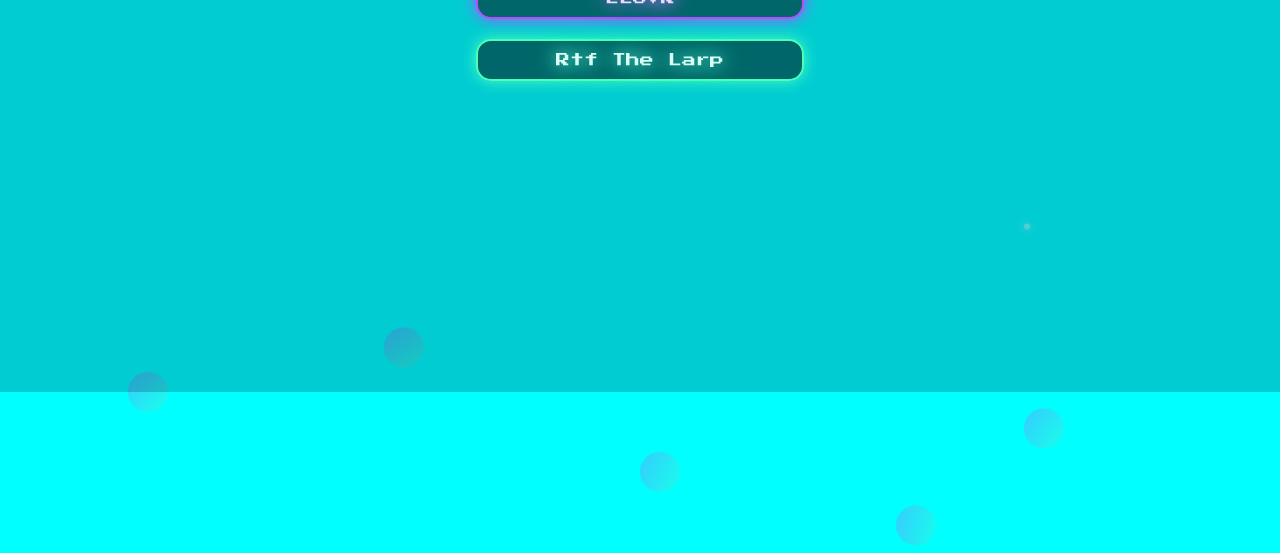
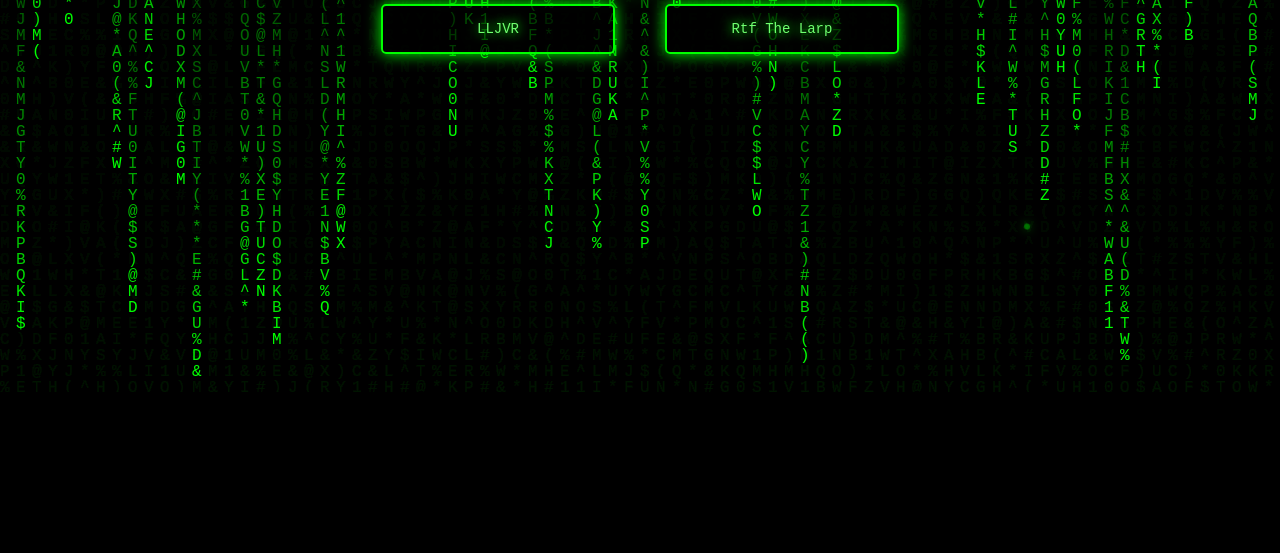
Before and after one commit to sizemoregd-creator/HelloKitty.cc, a plain HTML site: page index.html in a window 1280 px wide. Shown: the part 408-961 px from the top of the page. After the commit the page ends 800 px from the top, so only its background shows below. Drawn offline with Linux system fonts and the light colour scheme.

Commit message:
Update index.html

```diff
--- a/index.html
+++ b/index.html
@@ -11,80 +11,92 @@
       margin: 0;
       height: 100vh;
       overflow: hidden;
+      font-family: 'Press Start 2P', cursive;
+      background-color: black; /* hacker vibe */
+      color: #00ff00; /* terminal green */
       display: flex;
       flex-direction: column;
       align-items: center;
       justify-content: center;
-      font-family: 'Press Start 2P', cursive;
-      color: #d0a8ff;
-      background-color: cyan;
       perspective: 1000px;
       position: relative;
     }
 
-    /* Glowing title */
+    /* Hacker code rain canvas */
+    canvas {
+      position: absolute;
+      top: 0;
+      left: 0;
+      width: 100%;
+      height: 100%;
+      z-index: 0;
+    }
+
     h1 {
       font-size: 2em;
-      text-shadow: 0 0 15px #b84cff, 0 0 30px #b84cff;
-      margin-bottom: 40px;
+      text-shadow: 0 0 10px #00ff00;
+      margin-bottom: 20px;
       animation: glow 2s infinite alternate;
-      position: relative;
+      z-index: 2;
+      text-align: center;
+    }
+
+    @keyframes glow {
+      from { text-shadow: 0 0 10px #00ff00; }
+      to { text-shadow: 0 0 20px #00ff00, 0 0 40px #00ff00; }
+    }
+
+    /* Side-by-side boxes */
+    .boxes {
+      display: flex;
+      gap: 50px;
       z-index: 2;
     }
 
-    @keyframes glow {
-      from { text-shadow: 0 0 10px #b84cff; }
-      to { text-shadow: 0 0 25px #e6b3ff, 0 0 40px #b84cff; }
-    }
-
-    /* Boxes */
     .display-box {
-      width: 300px;
-      padding: 12px;
-      margin-bottom: 20px;
-      background: rgba(0, 0, 0, 0.5);
-      border: 2px solid #b84cff;
-      border-radius: 15px;
-      box-shadow: 0 0 15px #b84cff;
-      color: #fff;
+      width: 200px;
+      padding: 15px;
+      background: rgba(0, 0, 0, 0.7);
+      border: 2px solid #00ff00;
+      border-radius: 5px;
+      box-shadow: 0 0 15px #00ff00;
+      color: #00ff00;
       text-align: center;
       font-size: 14px;
       user-select: none;
       pointer-events: none;
       animation: textglow 3s infinite alternate;
-      z-index: 2;
-      transition: transform 0.3s, box-shadow 0.3s;
-    }
-
-    .display-box:hover {
-      transform: scale(1.05) rotate(-2deg);
-      box-shadow: 0 0 30px #b84cff, 0 0 50px #e6b3ff;
-    }
-
-    .display-box.secondary {
-      border-color: #4cffb8;
-      box-shadow: 0 0 15px #4cffb8;
-      animation: textglow2 3s infinite alternate;
+      font-family: 'Courier New', monospace;
     }
 
     @keyframes textglow {
-      from { text-shadow: 0 0 5px #b84cff; color: #cfa6ff; }
-      to { text-shadow: 0 0 25px #e6b3ff, 0 0 40px #b84cff; color: #fff; }
+      from { text-shadow: 0 0 5px #00ff00; color: #00ff00; }
+      to { text-shadow: 0 0 15px #00ff00, 0 0 30px #00ff00; color: #c0ffc0; }
     }
 
-    @keyframes textglow2 {
-      from { text-shadow: 0 0 5px #4cffb8; color: #a6fff2; }
-      to { text-shadow: 0 0 25px #80fff0, 0 0 40px #4cffb8; color: #fff; }
+    /* Floating hacker-style symbols */
+    .symbol {
+      position: absolute;
+      color: #00ff00;
+      font-size: 14px;
+      user-select: none;
+      opacity: 0.2;
+      animation: floatSymbol linear infinite;
     }
 
-    /* Sparkles */
+    @keyframes floatSymbol {
+      0% { transform: translateY(100vh) rotate(0deg); }
+      100% { transform: translateY(-100vh) rotate(360deg); }
+    }
+
+    /* Sparkles for cyber vibes */
     .sparkle {
       position: absolute;
       width: 6px;
       height: 6px;
-      background: white;
+      background: #00ff00;
       border-radius: 50%;
-      box-shadow: 0 0 10px #fff;
+      box-shadow: 0 0 10px #00ff00;
       animation: sparkleAnim 3s infinite;
     }
 
@@ -93,40 +105,24 @@
       50% { opacity: 1; transform: translateY(-20px) rotate(180deg); }
       100% { opacity: 0; transform: translateY(0) rotate(360deg); }
     }
-
-    /* Floating shapes background */
-    .shape {
-      position: absolute;
-      width: 40px;
-      height: 40px;
-      background: linear-gradient(45deg, #b84cff, #4cffb8);
-      opacity: 0.3;
-      border-radius: 50%;
-      animation: floatShape linear infinite;
-    }
-
-    @keyframes floatShape {
-      0% { transform: translateY(100vh) rotate(0deg); }
-      100% { transform: translateY(-100vh) rotate(360deg); }
-    }
-
-    .overlay {
-      position: absolute;
-      top: 0;
-      left: 0;
-      width: 100%;
-      height: 100%;
-      background: rgba(0, 0, 30, 0.2);
-      z-index: 1;
-    }
-
   </style>
 </head>
 <body>
-  <div class="overlay"></div>
+  <!-- Matrix-style code rain -->
+  <canvas id="matrix"></canvas>
+
   <h1>HelloKitty.cc</h1>
-  <div class="display-box">LLJVR</div>
-  <div class="display-box secondary">Rtf The Larp</div>
+
+  <div class="boxes">
+    <div class="display-box">LLJVR</div>
+    <div class="display-box">Rtf The Larp</div>
+  </div>
+
+  <!-- Sparkles -->
+  <div class="sparkle" style="top:10%; left:20%; animation-delay:0s;"></div>
+  <div class="sparkle" style="top:30%; left:70%; animation-delay:1s;"></div>
+  <div class="sparkle" style="top:60%; left:40%; animation-delay:2s;"></div>
+  <div class="sparkle" style="top:80%; left:80%; animation-delay:3s;"></div>
 
   <!-- Background music -->
   <audio autoplay loop>
@@ -134,18 +130,43 @@
     Your browser does not support the audio element.
   </audio>
 
-  <!-- Sparkles -->
-  <div class="sparkle" style="top:10%; left:20%; animation-delay:0s;"></div>
-  <div class="sparkle" style="top:30%; left:70%; animation-delay:1s;"></div>
-  <div class="sparkle" style="top:60%; left:40%; animation-delay:2s;"></div>
-  <div class="sparkle" style="top:80%; left:80%; animation-delay:3s;"></div>
+  <script>
+    // Matrix code rain
+    const canvas = document.getElementById('matrix');
+    const ctx = canvas.getContext('2d');
 
-  <!-- Floating shapes -->
-  <div class="shape" style="left:10%; animation-duration:20s;"></div>
-  <div class="shape" style="left:50%; animation-duration:25s;"></div>
-  <div class="shape" style="left:80%; animation-duration:22s;"></div>
-  <div class="shape" style="left:30%; animation-duration:18s;"></div>
-  <div class="shape" style="left:70%; animation-duration:30s;"></div>
+    canvas.width = window.innerWidth;
+    canvas.height = window.innerHeight;
 
+    const letters = '01ABCDEFGHIJKLMNOPQRSTUVWXYZ@#$%^&*()*&^%';
+    const fontSize = 16;
+    const columns = canvas.width / fontSize;
+    const drops = Array(Math.floor(columns)).fill(1);
+
+    function draw() {
+      ctx.fillStyle = 'rgba(0, 0, 0, 0.05)';
+      ctx.fillRect(0, 0, canvas.width, canvas.height);
+
+      ctx.fillStyle = '#00ff00';
+      ctx.font = fontSize + 'px monospace';
+
+      for (let i = 0; i < drops.length; i++) {
+        const text = letters[Math.floor(Math.random() * letters.length)];
+        ctx.fillText(text, i * fontSize, drops[i] * fontSize);
+
+        if (drops[i] * fontSize > canvas.height && Math.random() > 0.975) {
+          drops[i] = 0;
+        }
+
+        drops[i]++;
+      }
+    }
+
+    setInterval(draw, 50);
+    window.addEventListener('resize', () => {
+      canvas.width = window.innerWidth;
+      canvas.height = window.innerHeight;
+    });
+  </script>
 </body>
 </html>
```
